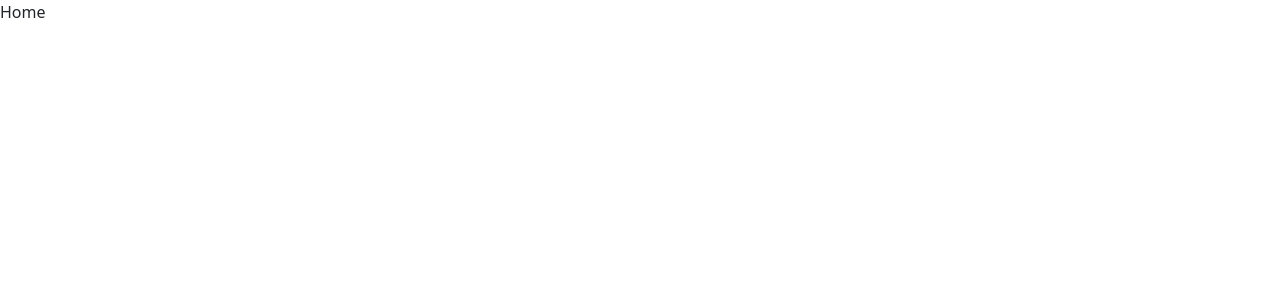
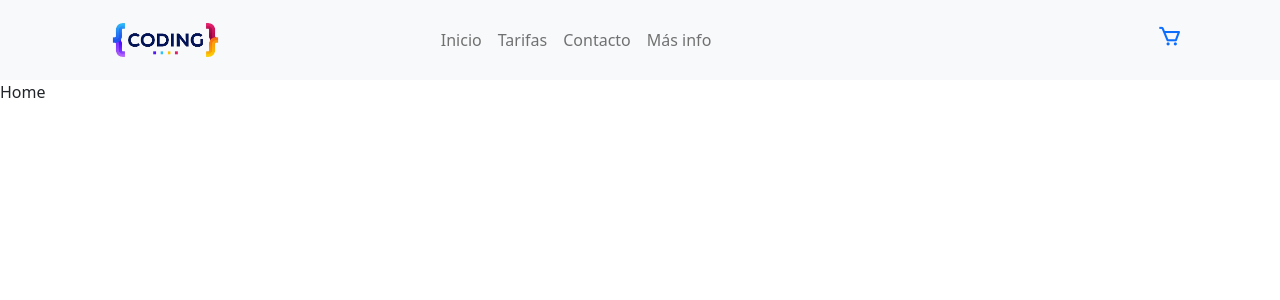
Before and after one commit to Alpha870/ecommerce-app, a React (Vite) app: page / in a window 1280 px wide. Shown: the top 300 px of the page. Built offline with nearby package versions, Linux system fonts and the light colour scheme.

Commit message:
añado componentes para navbar

```diff
--- a/client/App.jsx
+++ b/client/App.jsx
@@ -1,6 +1,5 @@
 import React from "react";
 import { createBrowserRouter, RouterProvider } from "react-router-dom";
-import "./App.css";
 
 import Login from "./components/Login/Login";
 import Home from "./components/Home/Home";
--- /dev/null
+++ b/client/components/Header/Header.css
@@ -0,0 +1,12 @@
+.navbar {
+    display: flex;
+    margin: 0;
+    padding: 0;
+    height: 5rem;
+    width: 100%;
+}
+
+.logo {
+    display: flex;
+    flex-basis: 30%;
+}
--- /dev/null
+++ b/client/components/Header/Header.jsx
@@ -0,0 +1,36 @@
+import React from "react";
+import Container from "react-bootstrap/Container";
+import Nav from "react-bootstrap/Nav";
+import Navbar from "react-bootstrap/Navbar";
+import { Link } from "react-router-dom";
+import Logo from "./coding-sf.png";
+import "./Header.css";
+
+const Header = () => {
+  return (
+    <header className="navbar">
+      <Navbar bg="light" variant="light">
+        <Container>
+          <Navbar.Brand href="#home" className="logo">
+            <Link to={"/"}>
+              <img src={Logo} alt="logo-empresa" height={100} />
+            </Link>
+          </Navbar.Brand>
+          <Nav className="me-auto">
+            <Nav.Link to="/">Inicio</Nav.Link>
+            <Nav.Link href="#features">Tarifas</Nav.Link>
+            <Nav.Link href="#pricing">Contacto</Nav.Link>
+            <Nav.Link href="#pricing">Más info</Nav.Link>
+          </Nav>
+          <Navbar.Brand>
+            <Link to={"/checkout"}>
+              <i className="bx bx-cart bx-sm"></i>
+            </Link>
+          </Navbar.Brand>
+        </Container>
+      </Navbar>
+    </header>
+  );
+};
+
+export default Header;
--- a/client/components/Home/Home.jsx
+++ b/client/components/Home/Home.jsx
@@ -1,8 +1,12 @@
 import React from 'react'
+import Navbar from '../Header/Header'
 
 const Home = () => {
   return (
-    <div>Home</div>
+    <section>
+      <Navbar/>
+      <div>Home</div>
+    </section>
   )
 }
 
--- a/index.html
+++ b/index.html
@@ -9,7 +9,8 @@
       integrity="sha384-rbsA2VBKQhggwzxH7pPCaAqO46MgnOM80zW1RWuH61DGLwZJEdK2Kadq2F9CUG65"
       crossorigin="anonymous"
     />
-    <title>Vite + React</title>
+    <link href='https://unpkg.com/boxicons@2.1.4/css/boxicons.min.css' rel='stylesheet'>
+    <title>code work</title>
   </head>
   <body>
     <div id="root"></div>
--- a/package.json
+++ b/package.json
@@ -12,6 +12,7 @@
   "dependencies": {
     "axios": "^1.3.4",
     "bootstrap": "^5.2.3",
+    "bootstrap-icons": "^1.10.3",
     "cors": "^2.8.5",
     "dotenv": "^16.0.3",
     "express": "^4.18.2",
```
Also changed, not shown: client/App.css (deleted), client/components/Header/coding-sf.png (added), 1 other file (tests, documents, lock files or other folders).
